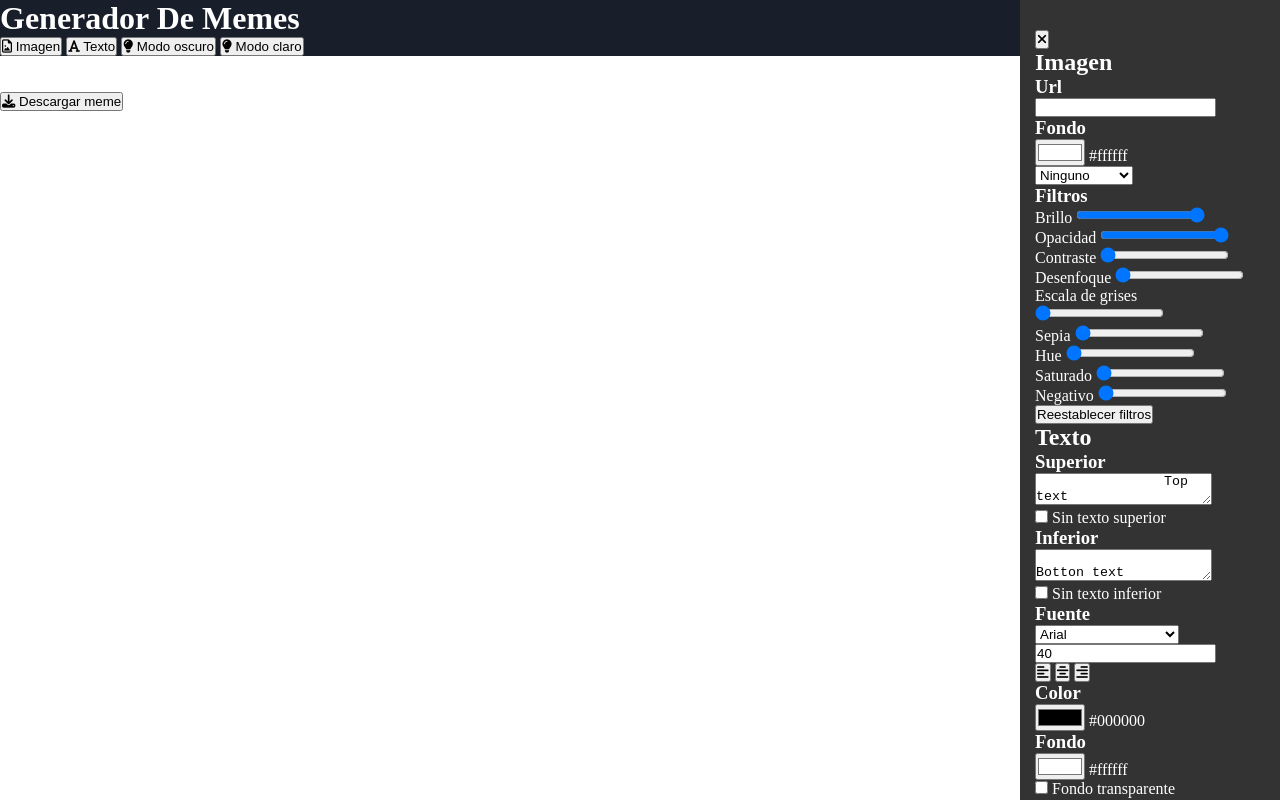
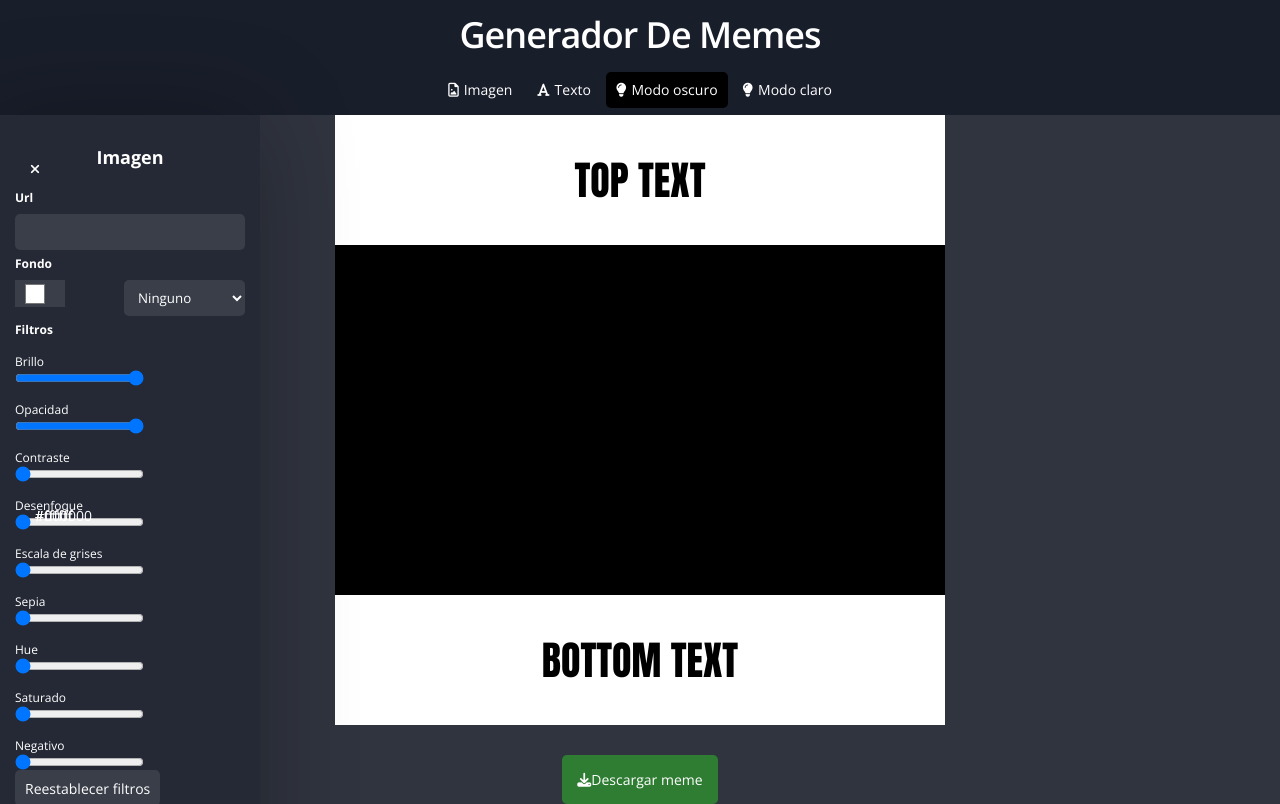
Before and after one commit to dbg1699/generadorMemesADA, a plain HTML site: page index.html in a window 1280 px wide. Drawn offline with nearby package versions, Linux system fonts and the light colour scheme; files whose address does not match are found by name.

Commit message:
update css, los estilos ya estan listos... de pronto falta añadirle otras cosas

```diff
--- a/css/style.css
+++ b/css/style.css
@@ -11,45 +11,280 @@ body{
     overflow:hidden;
     height: 100vh;
     margin:0;
-
+    font-family: 'Open Sans', sans-serif;
 }
 
-.editor-container{
-    --color-header: #191e2b;
-    --color-background: #30343f;
-    --color-panel: #252935;
-    --color-boton-default: #393e49;
-    --color-boton-default-hover: #4e5565;
-    --color-text: #ffffff;
-    --font-primary: 'Open Sans', sans-serif;
-    --border-radius: 3px;
-}
-
-.tema{
+.tema-oscuro{
     background: #000;
 }
-
+/* comenzamos con el header*/
 header{
     background: #191E2B;
     display:block;
 }
-
-.tittle-generator {
+input, button, select, textarea{
+    border: 0;
+    font-family: 'Open Sans', sans-serif;
+    background-color: transparent;
+    display: block;
+    outline: 0;
+    color: white;
+}
+.button:first-child{
+    margin-left: 0;
+}
+.titulo-principal{
     text-align:center;
     margin: 10px;
     font-size: 36px;
+    font-weight: 600;
+    letter-spacing: -1px;
+}
+/*BOTONES*/
+
+.panel-botones{
+    justify-content: center;
 }
 
+.contenedor-boton {
+    display: flex;
+    flex-wrap: wrap;
+    margin-bottom: 5px;
+}
+.contenedor-boton .boton {
+    margin: 2.5px;
+}
+
+.boton{
+    height: 36px;
+    display: flex;
+    justify-content: center;
+    align-items: center;
+    padding: 0 10px;
+    border-radius: 5px;
+    cursor: pointer;
+    transition: background-color 0.2s;
+    font-size: 14px;
+}
+
+.boton-icono{
+    margin-right: 5px;
+    display: block;
+}
+
+.boton-texto:hover
+.boton-texto:focus
+.boton-defecto:hover
+.boton-defecto:focus{
+    background-color:#393e49 ;
+}
+.modo-claro .boton-modo-claro, .modo-oscuro .boton-modo-oscuro {
+    display: flex;
+}
+.modo-oscuro .boton-modo-claro, .modo-claro .boton-modo-oscuro{
+    display: none;
+}
+
+/* comenzamos el editor de meme */
+.editor-contenedor{
+    display: flex;
+    flex-grow: 1;
+}
+
+.contenedor-meme{
+    flex-grow: 1;
+    display: flex;
+    flex-direction: column;
+    justify-content: center;
+    align-items: center;
+    background-color: #30343f;
+    padding: 0 20px 0 20px;
+}
+
+.canvas-meme{
+    width: 100%;
+    max-width: 610px;
+    height: 610px;
+    background-color: black;
+    position: relative;
+    display: flex;
+    flex-direction: column;
+}
+
+.texto-meme{
+    width: 100%;
+    background-color: white;
+    color: black;
+    text-align: center;
+    padding: 35px 50px 35px 50px;
+    font-size: 40px;
+    font-weight: 800;
+    font-family: Impact;
+    position: static;
+}
+
+.imagen-meme{
+    width: 100%;
+    flex-grow: 1;
+    background-size: cover;
+}
+/* COMENZAMOS EL ASIDE*/
 .panel{
-    width:260px;
-    height:100%;
+    width: 260px;
+    height: 100%;
+    display: flex;
     flex-direction: column;
     justify-content: flex-start;
-    background-color: #333;
+    background-color: #252935;
     padding: 30px 15px;
     overflow: auto;
     position: fixed;
-    top:0;
-    right:0;
+    margin: 0;
+    box-shadow: -10px 10px 100px 5px rgba(0, 0, 0, 0.3);
     z-index: 10;
 }
+/*
+.oculto{
+    display: none;
+}
+*/
+
+.panel-cerrar-boton{
+    position: fixed;
+    margin: 15px 15px;
+    border-radius: 3px;
+    cursor: pointer;
+}
+.panel-cerrar-boton:focus
+.panel-cerrar-boton:hover{
+    background-color:  #393e49;
+}
+.panel-titulo{
+    color: white;
+    margin-top: 0;
+    margin-bottom: 20px;
+    width: 100%;
+    font-size: 18px;
+    text-align: center;
+}
+.panel-control{
+    margin-bottom: 20px;
+}
+.panel-control-titulo{
+    color: white;
+    margin-bottom: 8px;
+    width: 100%;
+    font-size: 12px;
+    margin-top: 0;
+}
+.control-panel-input{
+    width: 100%;
+    height: 36px;
+    background-color: #393e49;
+    border-radius: 5px;
+    transition: background-color 0.2s;
+    padding: 5px 10px 5px 10px;
+    margin-bottom: 5px;
+}
+.control-panel-input:hover,
+.control-panel-input:focus {
+  background-color: #393e49;;
+}
+
+.control-panel-columnas{
+    display: flex;
+    justify-content: space-between;
+}
+.control-panel-columnas .control-panel-columna{
+    width: calc(50%-5px);
+    margin-bottom: 0;
+}
+.control-panel.color{
+    position: relative;
+    height: 36px;
+    display: flex;
+}
+.control-panel-color > span {
+    position: absolute;
+    left: 35px;
+    top: 50%;
+    transform: translateY(-50%);
+    font-size: 14px;
+}
+.control-panel-color > input[type='color']::-webkit-color-swatch {
+    width: 18px;
+    max-width: 18px;
+    margin: 0;
+  }
+.control-panel-color > input[type='color']::-webkit-color-swatch-wrapper {
+    display: flex;
+    height: 36px;
+    border-radius: 5px;
+    padding: 8px 10px;
+    background-color: #393e49;
+    display: flex;
+    box-sizing: border-box;
+  }
+.control-panel-color > input[type='color']:focus::-webkit-color-swatch-wrapper {
+    background-color:#393e49;
+  }
+
+
+option{
+    font-weight: normal;
+    display: block;
+    white-space: nowrap;
+    min-height: 1.2em;
+    padding: 0px 2px 1px 2px;
+}
+.control-panel-slider{
+    margin-top: 15px;
+}
+label{
+    display: block;
+    font-size: 12px;
+    color: white;
+}
+.boton-defecto{
+    background-color: #393e49;
+}
+.control-panel-titulo{
+    color: white;
+    margin-bottom: 8px;
+    width: 100%;
+    font-size: 12px;
+    margin-top: 0;
+}
+.flex-contenedor{
+    display: flex;
+    align-items: center;
+}
+.control-panel-checkbox{
+    margin-top: 10px;
+    font-size: 12px;
+}
+.boton-alineacion{
+    width: calc(50%-2.5px);
+    justify-content: space-between;
+    margin-left: 2.5px;
+}
+
+/*#ID*/
+/* boton de descarga meme*/
+#descargar-meme{
+    margin-top: 30px;
+    padding: 15px 15px;
+    height: auto;
+    background-color: #2e7d32;
+    color: white;
+}
+#descargar-meme:hover
+#descargar-meme:focus{
+    background-color:#1b5e20;
+}
+
+#img-meme{
+    width: 100%;
+    flex-grow: 1;
+    background-size: cover;
+}
```
